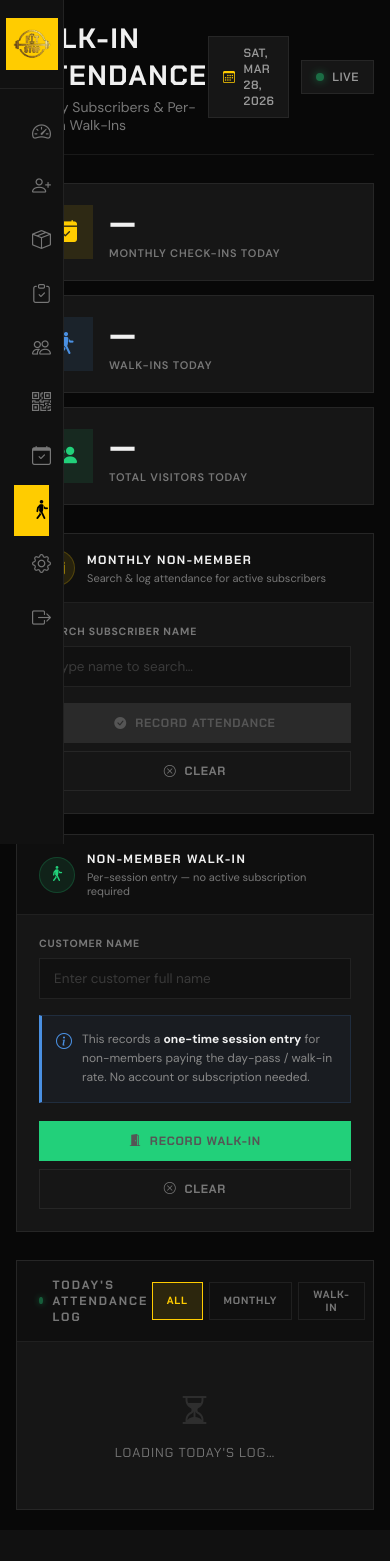
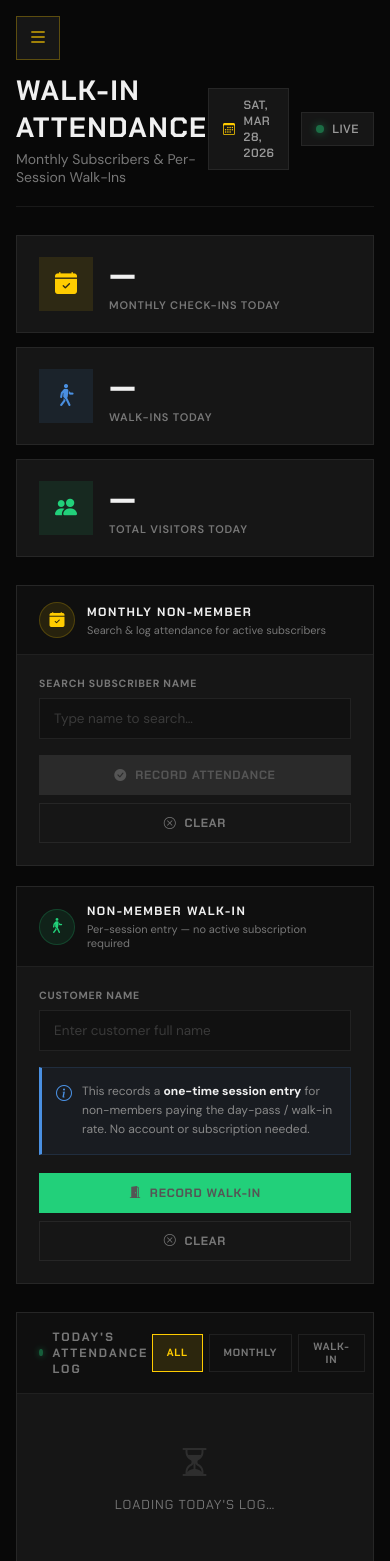
Before and after one commit to The-Dev-Panda/PROJECT-THESIS, a PHP site: page /staff/walkin_attendance.php in a window 390 px wide. Shown: the top 1561 px of the page. Before the commit the page ends 1510 px from the top, so only its background shows below. Run offline with PHP 8.4, Linux system fonts and the light colour scheme; data comes from the database, SQL or seed files in the repository.

Commit message:
hamburger method

```diff
--- a/staff/staff.css
+++ b/staff/staff.css
@@ -1026,3 +1026,62 @@ tbody td {
     .inventory-header { flex-direction: column; }
     .search-container { max-width: 100%; }
 }
+
+/* ── HAMBURGER BUTTON ── */
+.hamburger-btn {
+    display: none;
+    position: fixed;
+    top: 16px;
+    left: 16px;
+    z-index: 1100;
+    background: var(--bg-card);
+    border: 1px solid var(--border-accent);
+    color: var(--hazard);
+    width: 44px;
+    height: 44px;
+    align-items: center;
+    justify-content: center;
+    cursor: pointer;
+    font-size: 20px;
+    transition: background 0.2s;
+}
+
+.hamburger-btn:hover { background: var(--hazard-dim); }
+
+.sidebar-overlay {
+    display: none;
+    position: fixed;
+    inset: 0;
+    background: rgba(0, 0, 0, 0.7);
+    z-index: 999;
+    backdrop-filter: blur(2px);
+}
+
+.sidebar-overlay.open { display: block; }
+
+@media (max-width: 768px) {
+    .hamburger-btn { display: flex; }
+
+    .sidebar {
+        transform: translateX(-100%);
+        transition: transform 0.28s ease;
+        width: 265px !important;
+        z-index: 1050;
+    }
+
+    .sidebar.open {
+        transform: translateX(0);
+    }
+
+    /* Always show logo text and menu labels on mobile drawer */
+    .logo-text,
+    .menu li span { display: block !important; }
+
+    .sidebar-header { padding: 22px 18px !important; justify-content: flex-start !important; }
+
+    .main-content {
+        margin-left: 0 !important;
+        padding: 20px 16px;
+        padding-top: 72px;
+    }
+}
--- a/staff/walkin_attendance.php
+++ b/staff/walkin_attendance.php
@@ -586,7 +586,10 @@ if ($_SERVER['REQUEST_METHOD'] === 'POST' && isset($_POST['action'])) {
 <body>
 
 <div class="dashboard">
-
+<button class="hamburger-btn" id="hamburgerBtn" aria-label="Open menu">
+    <i class="bi bi-list"></i>
+</button>
+<div class="sidebar-overlay" id="sidebarOverlay"></div>
   <!-- ── Sidebar ── -->
   <aside class="sidebar">
     <div class="sidebar-header">
@@ -608,9 +611,6 @@ if ($_SERVER['REQUEST_METHOD'] === 'POST' && isset($_POST['action'])) {
       </li>
       <li onclick="window.location.href='staff.php#memberManagement'">
         <i class="bi bi-people"></i><span>Members</span>
-      </li>
-      <li onclick="window.location.href='staff.php#idGeneration'">
-        <i class="bi bi-qr-code"></i><span>ID Generation</span>
       </li>
       <li onclick="window.location.href='monthly.php'">
         <i class="bi bi-calendar-check"></i><span>Monthly Access</span>
@@ -1022,6 +1022,35 @@ document.addEventListener('DOMContentLoaded', function() {
   loadTodayLog();
   setInterval(loadTodayLog, 15000);
 });
+
+const hamburgerBtn   = document.getElementById('hamburgerBtn');
+const sidebar        = document.querySelector('.sidebar');
+const sidebarOverlay = document.getElementById('sidebarOverlay');
+
+function openSidebar() {
+    sidebar.classList.add('open');
+    sidebarOverlay.classList.add('open');
+    hamburgerBtn.innerHTML = '<i class="bi bi-x-lg"></i>';
+}
+
+function closeSidebar() {
+    sidebar.classList.remove('open');
+    sidebarOverlay.classList.remove('open');
+    hamburgerBtn.innerHTML = '<i class="bi bi-list"></i>';
+}
+
+hamburgerBtn.addEventListener('click', function () {
+    sidebar.classList.contains('open') ? closeSidebar() : openSidebar();
+});
+
+sidebarOverlay.addEventListener('click', closeSidebar);
+
+document.querySelectorAll('.menu li').forEach(item => {
+    item.addEventListener('click', function () {
+        if (window.innerWidth <= 768) closeSidebar();
+    });
+});
+
 </script>
 </body>
 </html>
```
Also changed, not shown: staff/inventory.php (+33 -0 lines), staff/staff.php (+34 -0 lines).
